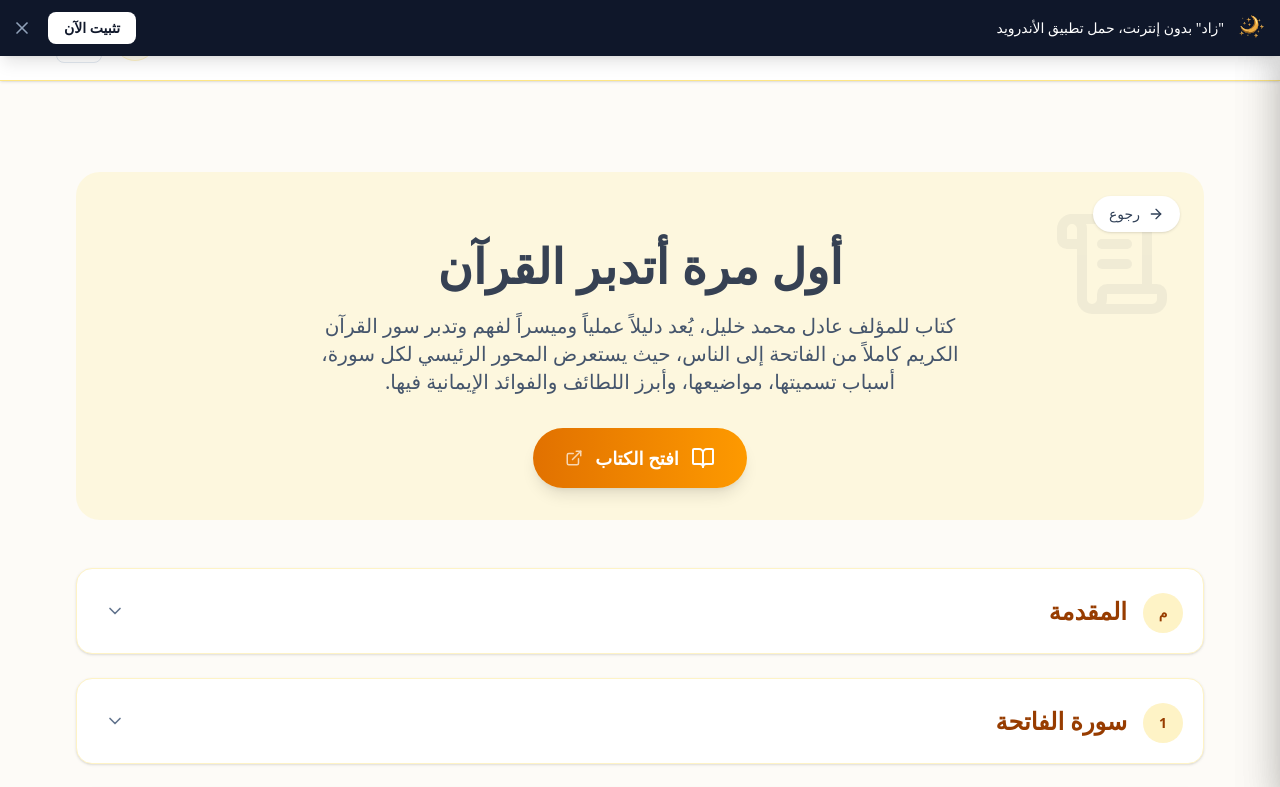
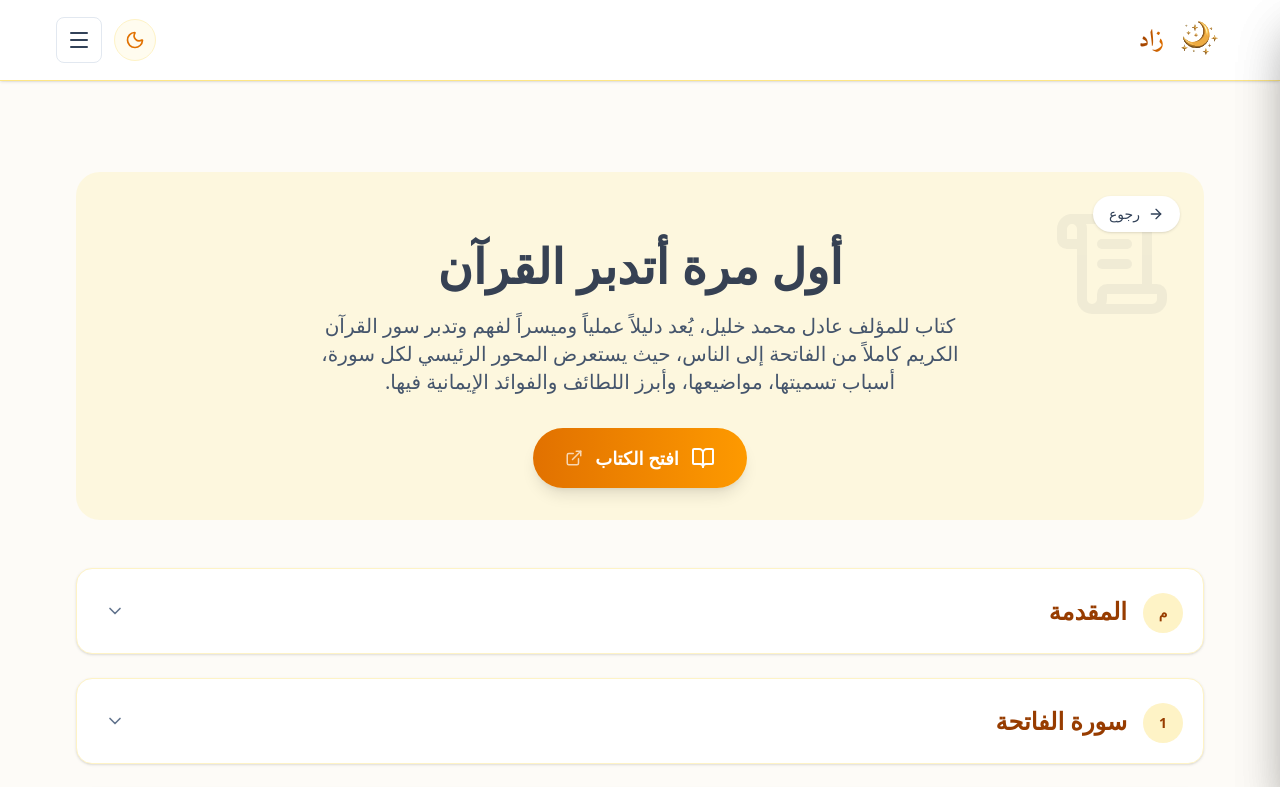
Before and after one commit to dev-Osman2/zad-app, a Next.js app: page /books/Meditate-Quran in a window 1280 px wide. Shown: the top 787 px of the page. Built offline with nearby package versions, Linux system fonts and the light colour scheme; a web font is replaced by a local one.

Commit message:
Remove InstallPopup and install link for Android native app

```diff
--- a/app/layout.tsx
+++ b/app/layout.tsx
@@ -5,7 +5,6 @@ import Header from "@/components/layout/Header";
 import Footer from "@/components/layout/Footer";
 import { ThemeProvider } from "@/providers/ThemeProvider";
 import { SidebarProvider } from "@/providers/SidebarProvider";
-import InstallPopup from "@/components/ui/InstallPopup";
 
 const amiri = Amiri({
   subsets: ["arabic"],
@@ -78,7 +77,6 @@ export default function RootLayout({
       >
         <ThemeProvider>
           <SidebarProvider>
-            <InstallPopup />
             <Header />
             <main className="min-h-screen">{children}</main>
 
--- a/components/layout/QuickAccessSidebar.tsx
+++ b/components/layout/QuickAccessSidebar.tsx
@@ -208,37 +208,7 @@ export default function QuickAccessSidebar({
                 شاركنا رأيك ومقترحاتك
               </span>
             </Link>
-            <a
-              href="https://github.com/dev-Osman2/zad-app/releases/download/v1.0.0/zad-app.apk"
-              download
-              onClick={onClose}
-              className={`flex items-center gap-3 w-full px-4 py-3 rounded-xl transition-all
-               ${
-                 darkMode
-                   ? "bg-slate-800/80 hover:bg-slate-800"
-                   : "bg-amber-50 hover:bg-amber-100"
-               }
-             `}
-                       >
-                         <span
-                           className={`w-8 h-8 flex items-center justify-center rounded-lg text-sm font-bold
-               ${
-                 darkMode
-                   ? "bg-amber-900/50 text-amber-500"
-                   : "bg-amber-200 text-amber-800"
-               }
-             `}
-              >
-                <Download size={18} />
-              </span>
-              <span
-                className={`font-bold font-amiri text-base ${
-                  darkMode ? "text-slate-200" : "text-slate-700"
-                }`}
-              >
-                تثبيت التطبيق أندرويد
-              </span>
-            </a>
+
           </nav>
         </div>
       </aside>
--- a/components/ui/InstallPopup.tsx
+++ /dev/null
@@ -1,62 +0,0 @@
-"use client";
-import { useState, useEffect } from "react";
-
-export default function InstallBanner() {
-  const [showBanner, setShowBanner] = useState(false);
-
-  useEffect(() => {
-    const isDismissed = localStorage.getItem("install_banner_dismissed");
-    if (!isDismissed) {
-      // eslint-disable-next-line react-hooks/set-state-in-effect
-      setShowBanner(true);
-    }
-  }, []);
-
-  const handleDismiss = () => {
-    setShowBanner(false);
-    localStorage.setItem("install_banner_dismissed", "true");
-  };
-
-  if (!showBanner) return null;
-
-  return (
-    <div className="fixed top-0 left-0 right-0 z-[100] bg-[#0f172a] text-white p-3 shadow-lg animate-in slide-in-from-top duration-500">
-      <div className="max-w-7xl mx-auto flex items-center justify-between gap-4">
-        <div className="flex items-center gap-3">
-          <img src="/logo.svg" alt="زاد" className="w-8 h-8" />
-          <p className="text-sm font-medium">
-            &quot;زاد&quot; بدون إنترنت، حمل تطبيق الأندرويد
-          </p>
-        </div>
-
-        <div className="flex items-center gap-4">
-          <a
-            href="https://github.com/dev-Osman2/zad-app/releases/download/v1.0.0/zad-app.apk"
-            className="bg-white text-[#0f172a] px-4 py-1.5 rounded-lg text-sm font-bold whitespace-nowrap hover:bg-slate-200 transition-colors"
-          >
-            تثبيت الآن
-          </a>
-          <button
-            onClick={handleDismiss}
-            className="text-slate-400 hover:text-white transition-colors"
-          >
-            <svg
-              xmlns="http://www.w3.org/2000/svg"
-              width="20"
-              height="20"
-              viewBox="0 0 24 24"
-              fill="none"
-              stroke="currentColor"
-              strokeWidth="2"
-              strokeLinecap="round"
-              strokeLinejoin="round"
-            >
-              <path d="M18 6 6 18" />
-              <path d="m6 6 12 12" />
-            </svg>
-          </button>
-        </div>
-      </div>
-    </div>
-  );
-}
```
